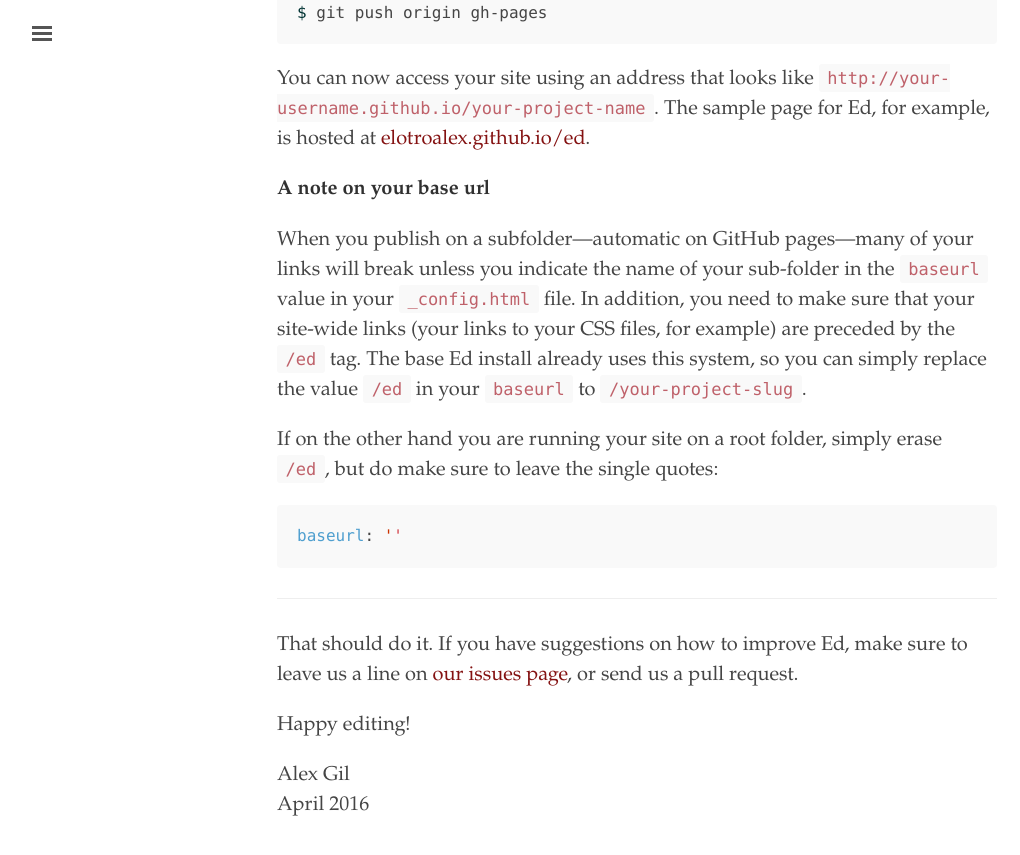
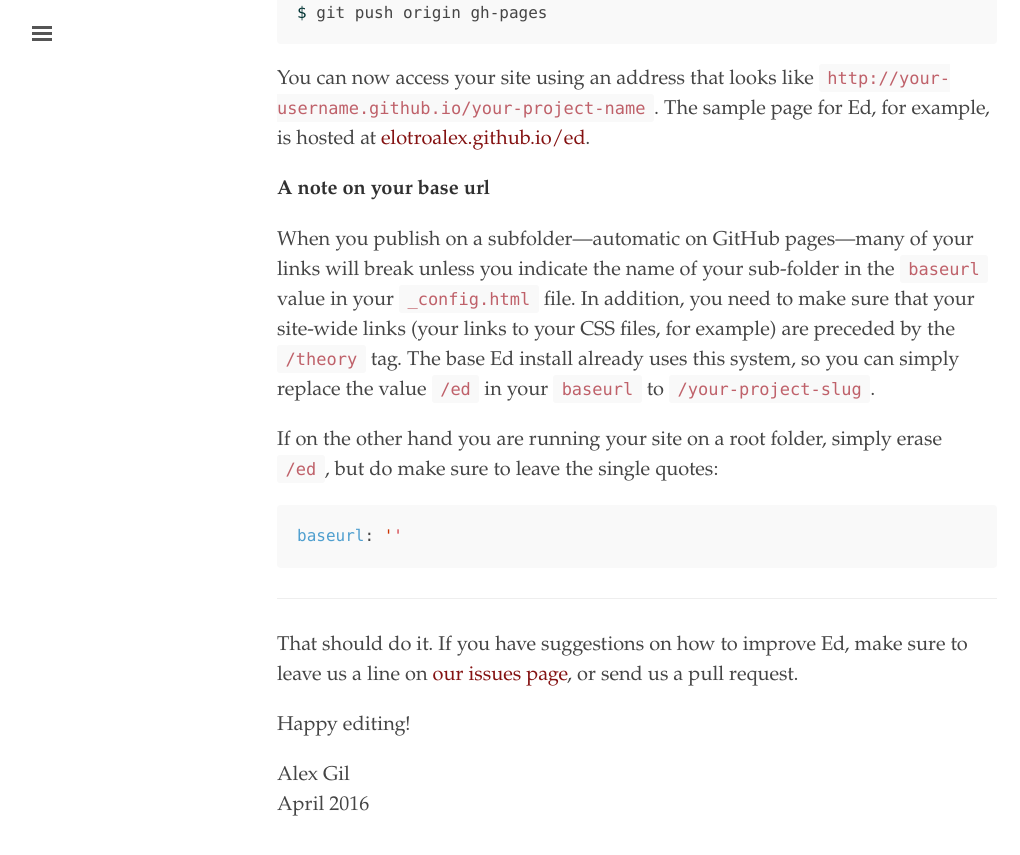
Before and after one commit to slrogers/theory, a Jekyll site: the page built from documentation.md, in a window 1280 px wide and 900 px high, scrolled down 19238 px. Shown: the top 855 px of the window, without its empty margins (3-1023 px from the left). Built offline with Jekyll 4.4.1, drawn with Linux system fonts in a browser that asks for light colours.

Commit message:
fixed base url

```diff
--- a/_config.yml
+++ b/_config.yml
@@ -5,7 +5,7 @@ title:               Ed.
 tagline:             'A Jekyll theme for minimal editions'
 description:         'Ed is a Jekyll theme designed for textual editors based on minimal computing principles, and focused on legibility and flexibility.'
 url:                 'http://elotroalex.github.io'
-baseurl:             '/ed'
+baseurl:             '/theory'
 
 # About/contact
 author:
```
